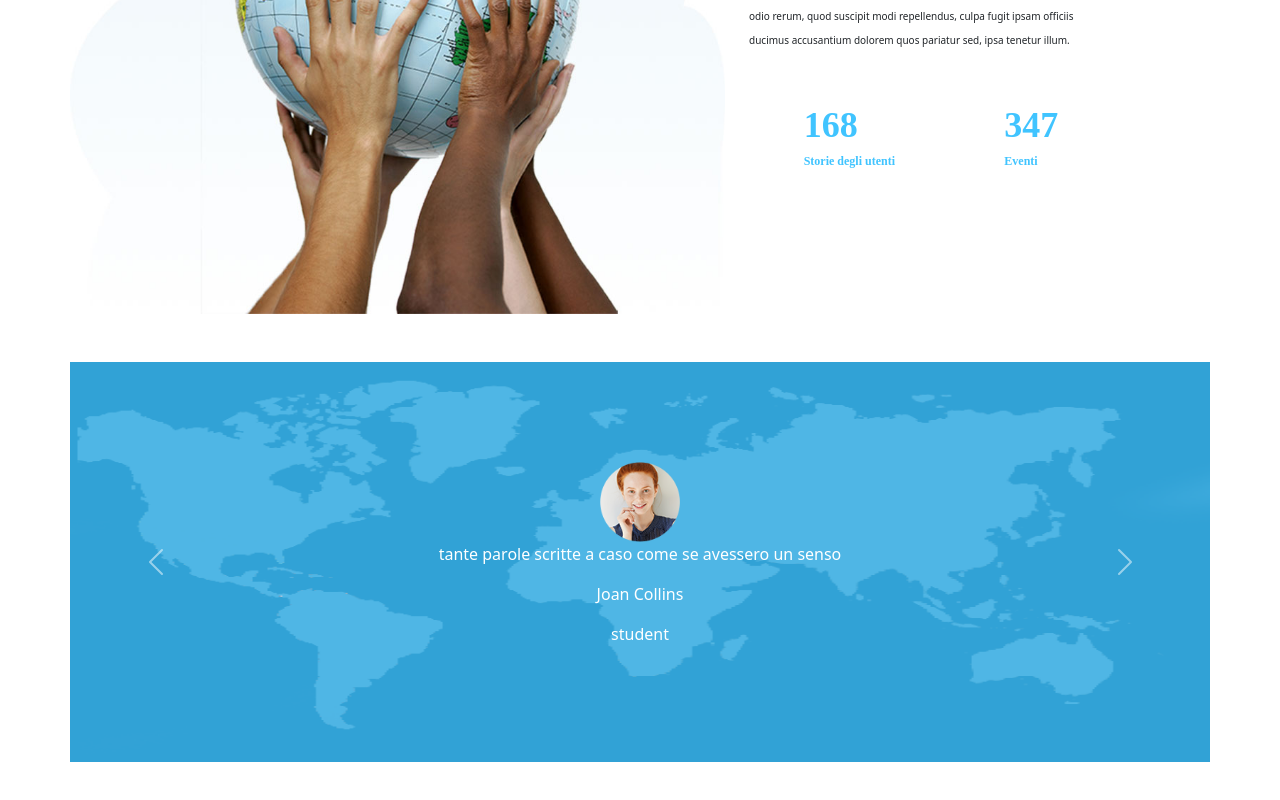
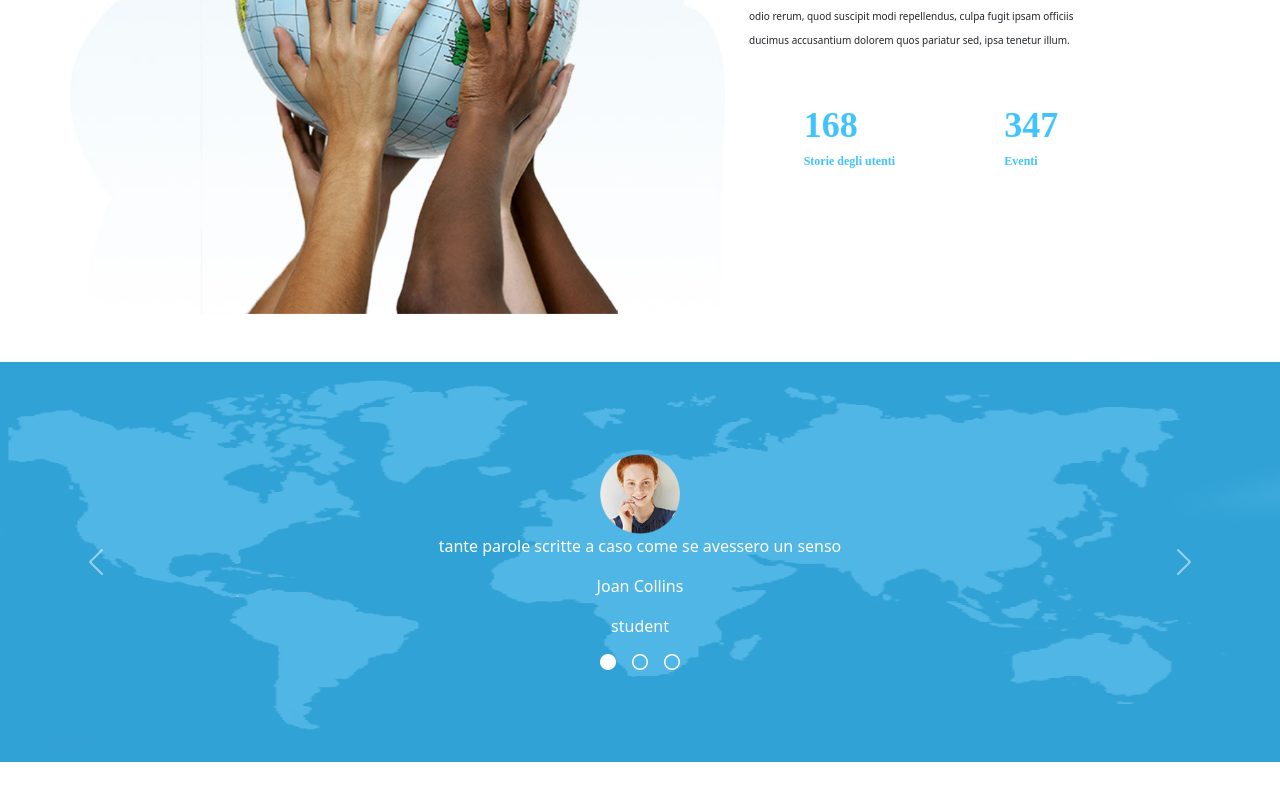
Before and after one commit to WalterCorsini/proj-html-vuejs, a Vue app: page / in a window 1280 px wide. Shown: the part 1909-2709 px from the top of the page. Built offline with nearby package versions, Linux system fonts and the light colour scheme.

Commit message:
x section student

```diff
--- a/src/components/HomePageChildren.vue
+++ b/src/components/HomePageChildren.vue
@@ -66,5 +66,8 @@ export default {
     img{
         width:100%;
     };
+    .row .col-7{
+        margin-bottom:0;
+    }
 }
 </style>
--- a/src/components/HomePageStudent.vue
+++ b/src/components/HomePageStudent.vue
@@ -56,7 +56,7 @@ export default {
 <template>
 
     <!-- da usare il carosello -->
-    <div class="container">
+    <div class="container-fluid">
         <img class="background" src="../assets/img/home-page/globo.png" alt="">
         <div :class="index === active ? 'd-flex' : 'd-none'" v-for="curElem, index in arrayPeople" class="card">
 
@@ -64,6 +64,12 @@ export default {
             <p>{{ curElem.text }}</p>
             <p>{{ curElem.name }}</p>
             <p>{{ curElem.role }}</p>
+            <div class="d-flex gap-3">
+            <i @click.stop="active=0" :class="active === 0 ? 'fa-solid' : 'fa-regular'" class="fa-circle"></i>
+            <i @click.stop="active=1" :class="active === 1 ? 'fa-solid' : 'fa-regular'" class="fa-circle"></i>
+            <i @click.stop="active=2" :class="active === 2 ? 'fa-solid' : 'fa-regular'" class="fa-circle"></i>
+            </div>
+
 
         </div>
         <button @click.prevent.stop="changeActiveLess" class="carousel-control-prev" type="button"
@@ -81,7 +87,7 @@ export default {
 </template>
 
 <style scoped lang="scss">
-.container {
+.container-fluid {
     position: relative;
     width: 100%;
     height: 50vh;
```
